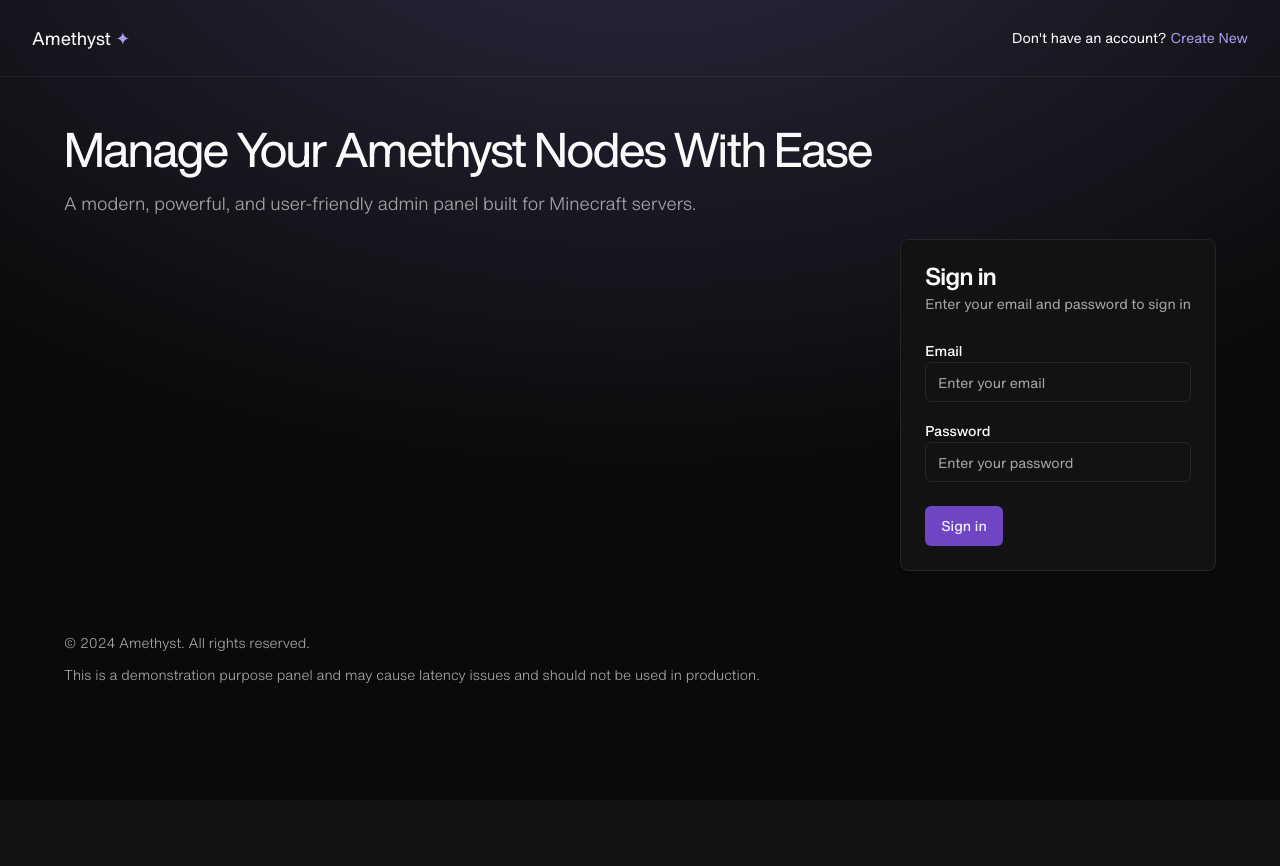
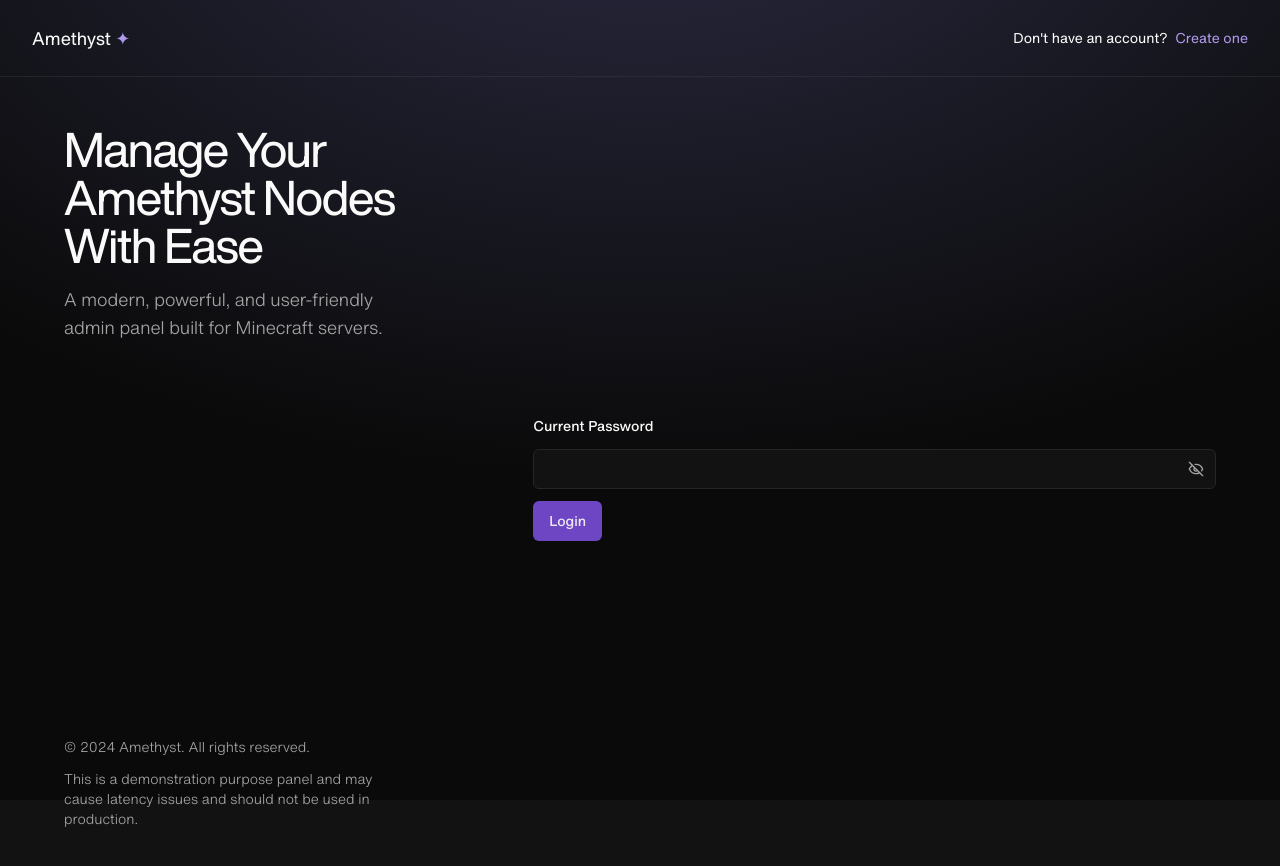
Before and after one commit to amethyst-core/panel, a Next.js app: page /auth/login in a window 1280 px wide. Shown: the top 866 px of the page. Before the commit the page ends 800 px from the top, so only its background shows below. Built offline with nearby package versions, Linux system fonts and the light colour scheme.

Commit message:
did some changes

```diff
--- a/app/auth/layout.tsx
+++ b/app/auth/layout.tsx
@@ -21,7 +21,7 @@ export default function DummyLayout({
   const { setTheme } = useTheme();
 
   return (
-    <div>
+    <div className="h-[100vh] w-screen">
       <div className="absolute top-0 z-[-2] h-screen w-screen bg-neutral-950 bg-[radial-gradient(ellipse_80%_80%_at_50%_-20%,rgba(120,119,198,0.3),rgba(255,255,255,0))]"></div>
       {children}
     </div>
--- a/app/auth/login/page.tsx
+++ b/app/auth/login/page.tsx
@@ -1,4 +1,7 @@
+"use client";
+
 import Link from "next/link";
+import { useState } from "react";
 
 import AuthHeader from "@/components/layout/auth/header";
 
@@ -12,6 +15,7 @@ import {
   CardTitle,
 } from "@/components/ui/card";
 import { Input } from "@/components/ui/input";
+import { PasswordInput } from "@/components/ui/password-input";
 import { Label } from "@/components/ui/label";
 import {
   Select,
@@ -20,14 +24,31 @@ import {
   SelectTrigger,
   SelectValue,
 } from "@/components/ui/select";
+import {
+  Form,
+  FormControl,
+  FormDescription,
+  FormField,
+  FormItem,
+  FormLabel,
+  FormMessage,
+} from "@/components/ui/form";
 import Image from "next/image";
 
 export default function Login() {
+  const [currentPassword, setCurrentPassword] = useState("");
+  const [password, setPassword] = useState("");
+  const [passwordConfirmation, setPasswordConfirmation] = useState("");
+
   return (
     <>
-      <AuthHeader />
-      <div className="flex items-center pt-12 px-16">
-        <div className="flex flex-col justify-between flex-1 min-h-[70vh]">
+      <AuthHeader
+        text={"Don't have an account? "}
+        link={"/auth/signup"}
+        text2={"Create one"}
+      />
+      <div className="lg:flex lg:items-center lg:justify-between p-[3rem] h-full pt-12 px-16 gap-32">
+        <div className="flex flex-col justify-between flex-1 h-full max-w-lg">
           <div>
             <h1 className="text-5xl tracking-tight">
               Manage Your Amethyst Nodes With Ease
@@ -49,40 +70,18 @@ export default function Login() {
           </div>
         </div>
 
-        <div className="flex-2">
-          <Card>
-            <CardHeader>
-              <CardTitle>Sign in</CardTitle>
-              <CardDescription>
-                Enter your email and password to sign in
-              </CardDescription>
-            </CardHeader>
-            <CardContent>
-              <div className="grid gap-6">
-                <div className="grid grid-cols-1 gap-4">
-                  <div>
-                    <Label htmlFor="email">Email</Label>
-                    <Input
-                      id="email"
-                      type="email"
-                      placeholder="Enter your email"
-                    />
-                  </div>
-                  <div>
-                    <Label htmlFor="password">Password</Label>
-                    <Input
-                      id="password"
-                      type="password"
-                      placeholder="Enter your password"
-                    />
-                  </div>
-                </div>
-              </div>
-            </CardContent>
-            <CardFooter>
-              <Button type="submit">Sign in</Button>
-            </CardFooter>
-          </Card>
+        <div className="flex-[2]">
+          <div>
+            <Label htmlFor="current_password">Current Password</Label>
+            <PasswordInput
+              id="current_password"
+              value={currentPassword}
+              onChange={(e) => setCurrentPassword(e.target.value)}
+              autoComplete="current-password"
+              className="my-3"
+            />
+          </div>
+          <Button>Login</Button>
         </div>
       </div>
       <div></div>
--- a/components/layout/auth/header.tsx
+++ b/components/layout/auth/header.tsx
@@ -1,17 +1,24 @@
 import Link from "next/link";
-export default function AuthHeader() {
+
+interface Props {
+  text: string;
+  link: string;
+  text2: string;
+}
+
+export default function AuthHeader({ text, link, text2 }: Props) {
   return (
     <header className="mx-auto flex items-center justify-between p-6 lg:px-8 border-b border-muted-foreground/10">
       <Link href="/" className="text-lg">
         Amethyst <span className="text-primary-foreground">✦</span>
       </Link>
       <div className="text-sm">
-        Don&apos;t have an account?
+        {text}
         <Link
-          href="/auth/signup"
+          href={link}
           className="text-primary-foreground underline-offset-4 hover:underline ml-1"
         >
-          Create New
+          {text2}
         </Link>
       </div>
     </header>
--- a/components/ui/button.tsx
+++ b/components/ui/button.tsx
@@ -16,7 +16,7 @@ const buttonVariants = cva(
           "border border-input bg-background hover:bg-accent hover:text-accent-foreground",
         secondary:
           "bg-secondary text-secondary-foreground hover:bg-secondary/80",
-        ghost: "hover:bg-accent hover:text-accent-foreground",
+        ghost: "",
         link: "text-primary-foreground underline-offset-4 hover:underline",
       },
       size: {
--- /dev/null
+++ b/components/ui/password-input.tsx
@@ -0,0 +1,53 @@
+"use client";
+
+import { forwardRef, useState } from "react";
+import { EyeIcon, EyeOffIcon } from "lucide-react";
+import { Button } from "@/components/ui/button";
+import { Input, InputProps } from "@/components/ui/input";
+import { cn } from "@/lib/utils";
+
+const PasswordInput = forwardRef<HTMLInputElement, InputProps>(
+  ({ className, ...props }, ref) => {
+    const [showPassword, setShowPassword] = useState(false);
+
+    return (
+      <div className="relative">
+        <Input
+          type={showPassword ? "text" : "password"}
+          className={cn("hide-password-toggle pr-10", className)}
+          ref={ref}
+          {...props}
+        />
+        <Button
+          type="button"
+          variant="ghost"
+          size="sm"
+          className="absolute right-0 top-0 h-full px-3 py-2 cursor-pointer text-muted-foreground"
+          onClick={() => setShowPassword((prev) => !prev)}
+        >
+          {showPassword ? (
+            <EyeIcon className="h-4 w-4" aria-hidden="true" />
+          ) : (
+            <EyeOffIcon className="h-4 w-4 " aria-hidden="true" />
+          )}
+          <span className="sr-only">
+            {showPassword ? "Hide password" : "Show password"}
+          </span>
+        </Button>
+
+        {/* hides browsers password toggles */}
+        <style>{`
+					.hide-password-toggle::-ms-reveal,
+					.hide-password-toggle::-ms-clear {
+						visibility: hidden;
+						pointer-events: none;
+						display: none;
+					}
+				`}</style>
+      </div>
+    );
+  }
+);
+PasswordInput.displayName = "PasswordInput";
+
+export { PasswordInput };
```
Also changed, not shown: components/ui/input.tsx (+6 -6 lines).
